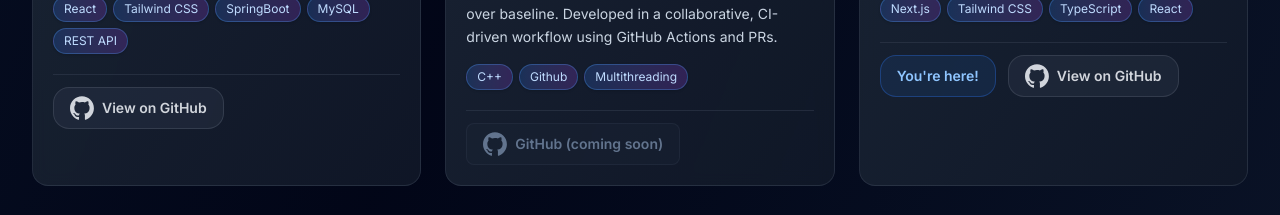
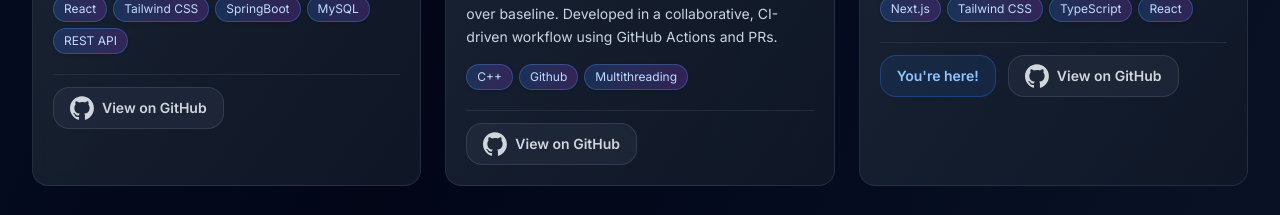
Before and after one commit to BasilisMilesis/BasilisMilesis.github.io, a Next.js app: page / in a window 1280 px wide. Shown: the part 2060-2275 px from the top of the page. Built offline with nearby package versions, Linux system fonts and the light colour scheme.

Commit message:
Include Sigmod github page

```diff
--- a/app/data/siteData.ts
+++ b/app/data/siteData.ts
@@ -83,7 +83,7 @@ export const projectsData = [
     status: { text: 'Completed', color: 'bg-green-500/20 text-green-200' },
     description: 'High-performance multithreaded hash join implementation in C++ for the SIGMOD Programming Contest. Implemented a parallel partitioned join with cache-efficient design and minimal synchronization, achieving a 98% speedup over baseline. Developed in a collaborative, CI-driven workflow using GitHub Actions and PRs.',
     techs: ['C++', 'Github', 'Multithreading'],
-    github: '',
+    github: 'https://github.com/BasilisMilesis/SIGMOD-2025',
     isCurrentSite: false,
     image: '/join.png'
   },
```
Also changed, not shown: 1 other file (tests, documents, lock files or other folders).
